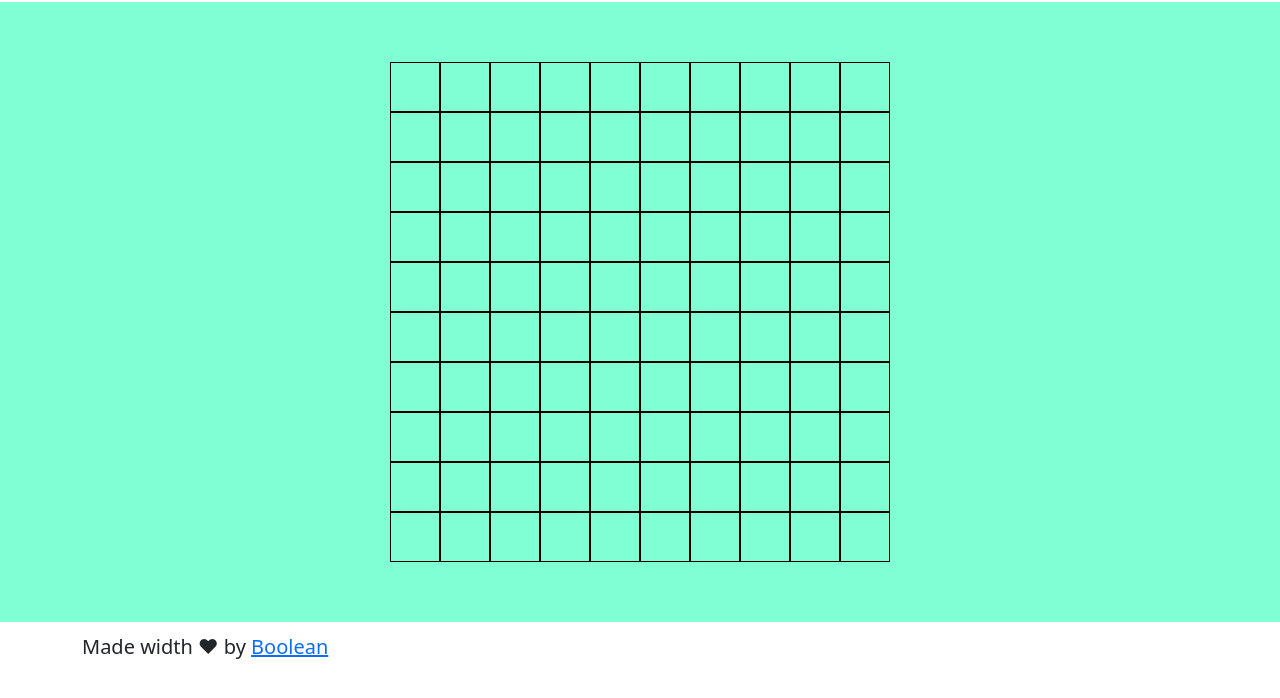
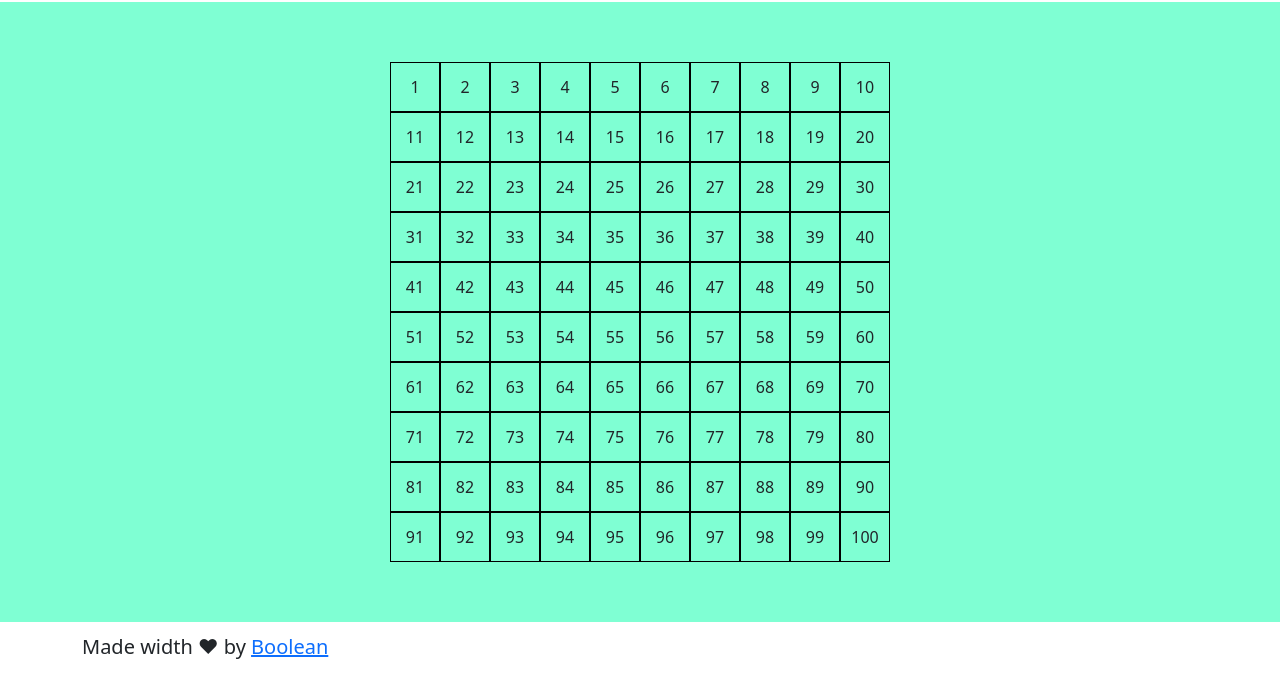
Before and after one commit to Fernweh99/js-campominato-grid, a plain HTML site: page index.html in a window 1280 px wide. Both pictures are taken after a click on the button "Play". Shown: the part 68-766 px from the top of the page. Drawn offline with nearby package versions, Linux system fonts and the light colour scheme.

Commit message:
finish milestone 3

```diff
--- a/css/style.css
+++ b/css/style.css
@@ -35,6 +35,9 @@ main #grid {
   width: calc(100% / 10);
   height: calc(100% / 10);
   border: 1px solid black;
+  display: flex;
+  align-items: center;
+  justify-content: center;
 
 }
 
--- a/js/script.js
+++ b/js/script.js
@@ -12,6 +12,9 @@ Prepariamo l'HTML ed il CSS per ottenere il risultato grafico che vediamo nell'i
 #MILESTONE 2
 Rimuoviamo le celle che abbiamo inserito nell'HTML in modo da generarle tramite JS.
 Al click del bottone play, vengono generate 100 celle in 10 righe da 10 celle ciascuna.
+
+#MILESTONE 3
+In ogni cella, deve comparire il numero corrispondente, in ordine da 1 a 100;
 */
 
 //recupero la griglia dove inserire le celle
@@ -21,16 +24,17 @@ const grid = document.getElementById('grid');
 const playButton = document.getElementById('play');
 
 //creo una funzione per creare le celle
-const getCreatecell = () => {
+const getCreatecell = (content) => {
   const cell = document.createElement('div');
   cell.className = 'cell';
+  cell.innerText = content;
   return cell;
 }
 
 //al click del bottone creo tot celle con un ciclo for
 playButton.addEventListener("click", ()=> {
   for (let i = 1; i <= 100; i++){
-    const cell = getCreatecell();
+    const cell = getCreatecell(i);
     grid.appendChild(cell);
   }
 })
```
